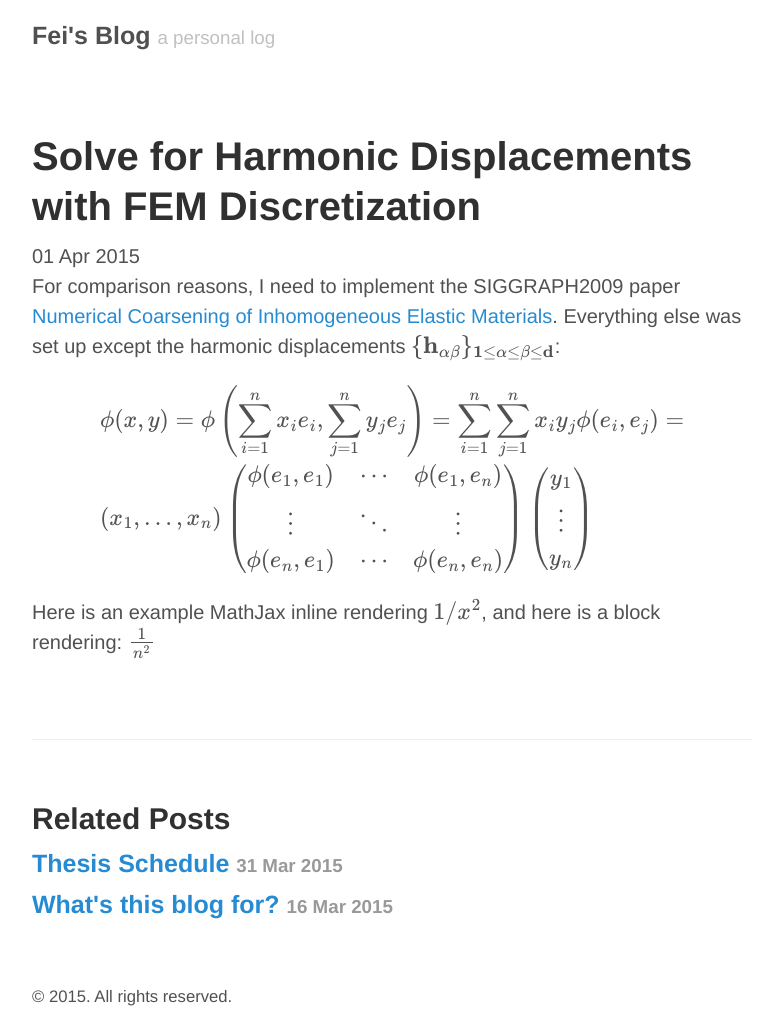
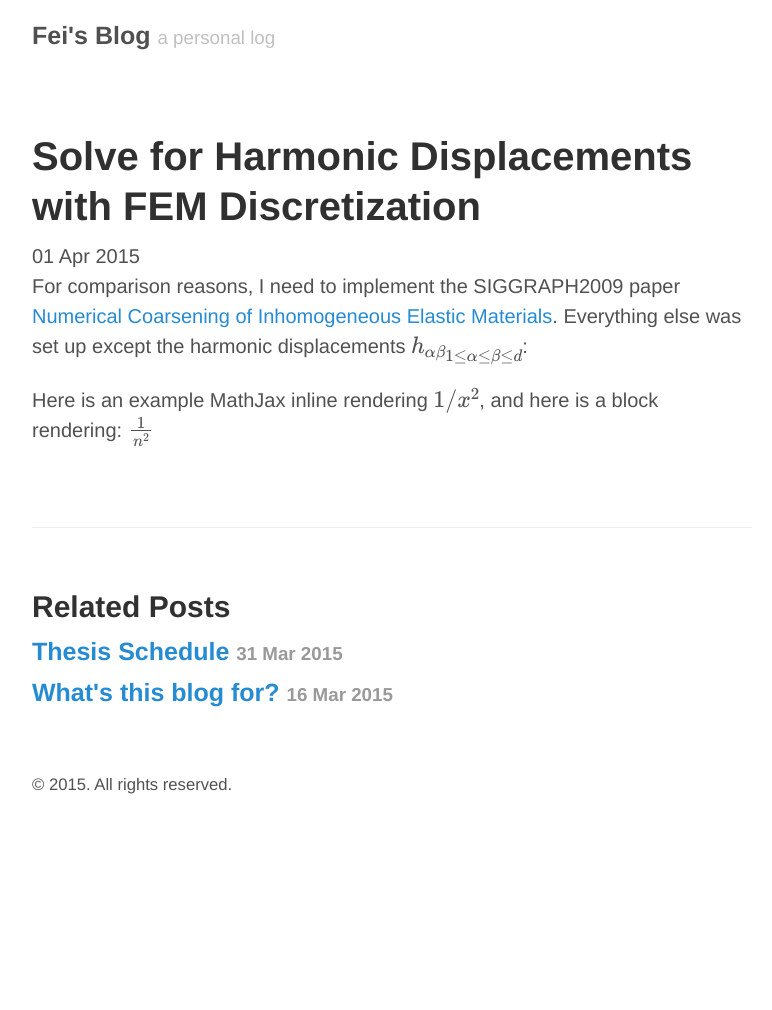
Before and after one commit to FeiZhu/blog, a Jekyll site: the page built from _posts/2015-04-01-solving-harmonic-displacements-with-fem-discretization.md, in a window 1280 px wide. Shown: the whole page, without its empty margins (248-1020 px from the left). Built offline with Jekyll 4.4.1, drawn with Linux system fonts in a browser that asks for light colours; Markdown is read by kramdown in place of the engine named in the settings; formulas are drawn with MathJax 3; after the commit the page ends 900 px from its top, so only the background shows below that.

Commit message:
Update 2015-04-01-solving-harmonic-displacements-with-fem-discretization.md

```diff
--- a/_posts/2015-04-01-solving-harmonic-displacements-with-fem-discretization.md
+++ b/_posts/2015-04-01-solving-harmonic-displacements-with-fem-discretization.md
@@ -3,25 +3,7 @@ layout: post
 title: Solve for Harmonic Displacements with FEM Discretization
 ---
 
-For comparison reasons, I need to implement the SIGGRAPH2009 paper [Numerical Coarsening of Inhomogeneous Elastic Materials](http://users.cms.caltech.edu/~owhadi/publications/KMOD09.pdf). Everything else was set up except the harmonic displacements
-$$ \{\bf{h}_{\alpha\beta}\}_{1 \le \alpha \le \beta \le d} $$:
-
-$$
-\begin{align*}
-  & \phi(x,y) = \phi \left(\sum_{i=1}^n x_ie_i, \sum_{j=1}^n y_je_j \right)
-  = \sum_{i=1}^n \sum_{j=1}^n x_i y_j \phi(e_i, e_j) = \\
-  & (x_1, \ldots, x_n) \left( \begin{array}{ccc}
-      \phi(e_1, e_1) & \cdots & \phi(e_1, e_n) \\
-      \vdots & \ddots & \vdots \\
-      \phi(e_n, e_1) & \cdots & \phi(e_n, e_n)
-    \end{array} \right)
-  \left( \begin{array}{c}
-      y_1 \\
-      \vdots \\
-      y_n
-    \end{array} \right)
-\end{align*}
-$$
+For comparison reasons, I need to implement the SIGGRAPH2009 paper [Numerical Coarsening of Inhomogeneous Elastic Materials](http://users.cms.caltech.edu/~owhadi/publications/KMOD09.pdf). Everything else was set up except the harmonic displacements $ \{h_{\alpha\beta}\}_{1 \le \alpha \le \beta \le d} $:
 
 Here is an example MathJax inline rendering $ 1/x^{2} $, and here is a block rendering:
 $$ \frac{1}{n^{2}} $$
```
